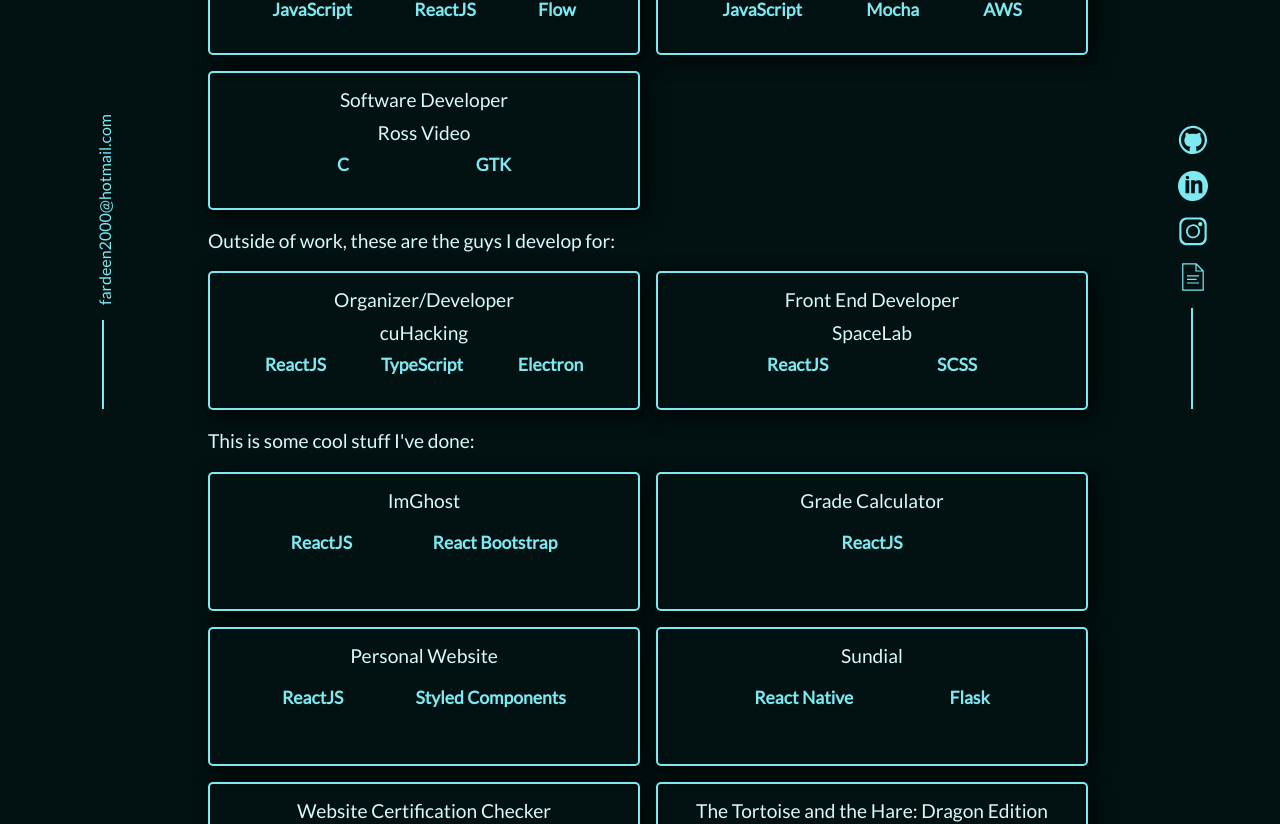
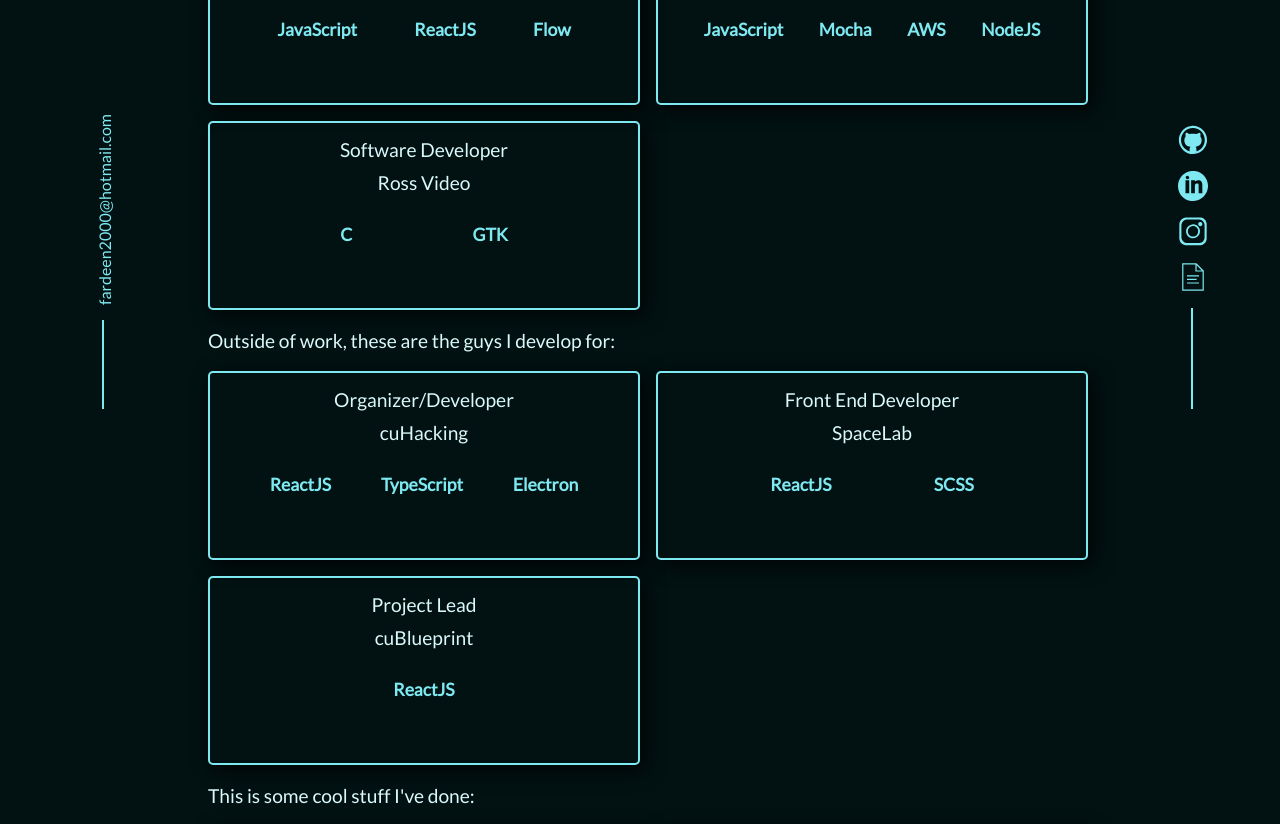
Before and after one commit to deenhaque/Personal-Site, a React (Create React App) app: page /projects in a window 1280 px wide. Shown: the part 391-1215 px from the top of the page. Built offline with nearby package versions, Linux system fonts and the light colour scheme.

Commit message:
Updated resume, projects page, fixed small typo

```diff
--- a/public/index.html
+++ b/public/index.html
@@ -59,5 +59,20 @@
       To begin the development, run `npm start` or `yarn start`.
       To create a production bundle, use `npm run build` or `yarn build`.
 		-->
+
+    <!-- Global site tag (gtag.js) - Google Analytics -->
+    <script
+      async
+      src="https://www.googletagmanager.com/gtag/js?id=G-PHLFFBHECE"
+    ></script>
+    <script>
+      window.dataLayer = window.dataLayer || [];
+      function gtag() {
+        dataLayer.push(arguments);
+      }
+      gtag('js', new Date());
+
+      gtag('config', 'G-PHLFFBHECE');
+    </script>
   </body>
 </html>
--- a/src/components/App/App.js
+++ b/src/components/App/App.js
@@ -11,10 +11,12 @@
 
 const App = () => {
   const [palette, setPalette] = useState(
-    window.localStorage.getItem('palette') || 'blue'
+    window.localStorage.getItem('palette') || 'Blue'
   );
+  console.log('palette', palette);
 
   const updatePalette = ({ target: { textContent } }) => {
+    console.log('palette', palette);
     window.localStorage.setItem('palette', textContent);
     // TODO: Set the meta tag's theme colour to the theme's background
     return setPalette(textContent);
--- a/src/components/Footer/Footer.js
+++ b/src/components/Footer/Footer.js
@@ -4,7 +4,7 @@
 import { ReactComponent as Github } from '../../stuff/github.svg';
 import { ReactComponent as Linkedin } from '../../stuff/linkedin.svg';
 import { ReactComponent as Document } from '../../stuff/document.svg';
-import resume from './../../stuff/DeenHaque2021.pdf';
+import resume from './../../stuff/DeenHaque.pdf';
 const Footer = () => {
   const email = 'fardeen2000@hotmail.com';
   return (
--- a/src/components/Projects/Projects.js
+++ b/src/components/Projects/Projects.js
@@ -89,6 +89,9 @@
           <Project project key={`${project.name}-${i}`} {...project} />
         ))}
       </StyledProjects>
+      <br />
+      <br />
+      <br />
     </>
   );
 };
--- a/src/components/Projects/ProjectsStyling.js
+++ b/src/components/Projects/ProjectsStyling.js
@@ -4,7 +4,7 @@
 
 const ProjectOnHoverAnimation = keyframes`
 	from {
-		height: 100px;
+		height: 150px;
 		/* TODO: Make the text fade in (currently buggy) */
 		p:nth-last-child(1) {
 			opacity: 0;
@@ -23,12 +23,12 @@
 		height: 100%;
 	}
 	to {
-		height: 100px;
+		height: 150px;
 	}
 `;
 
 const StyledProject = styled.div`
-  height: 100px;
+  height: 150px;
   padding: 5px 15px;
   border: 2px solid ${({ theme }) => theme.primary};
   border-radius: 5px;
@@ -36,7 +36,7 @@
   box-shadow: 5px 5px 20px 0px rgba(0, 0, 0, 0.75);
 
   @media only screen and (${viewports.laptopL}) {
-    height: 125px;
+    height: 175px;
   }
 
   p:nth-last-child(1) {
@@ -77,6 +77,10 @@
   display: flex;
   flex-direction: row;
   justify-content: space-evenly;
+  flex-wrap: wrap;
+  padding: 0px;
+  /* margin: 0px; */
+  margin: 20px 10px;
 `;
 
 export const SkillSection = styled.div`
@@ -126,7 +130,7 @@
           <Skills key={`${name}-${tech}-${i}`}>{technology}</Skills>
         ))}
       </SkillsDiv>
-      <Text>{description}</Text>
+      <Text center>{description}</Text>
     </StyledProject>
   );
 };
@@ -140,7 +144,7 @@
     grid-template-columns: 50% 50%;
   }
 
-  @media only screen and (${viewports.mobileXL}) {
+  @media only screen and (${viewports.laptop}) {
     grid-template-columns: 100%;
   }
 `;
--- a/src/components/Projects/projectData.js
+++ b/src/components/Projects/projectData.js
@@ -4,7 +4,7 @@
     organization: 'cuHacking',
     tech: ['ReactJS', 'TypeScript', 'Electron'],
     description:
-      "I'm developing a map editing tool that allows users to input geojson data to build create maps.",
+      "I'm developing a map editing tool that allows users to modify geojson data to create maps.",
     link: ''
   },
   {
@@ -13,6 +13,14 @@
     tech: ['ReactJS', 'SCSS'],
     description:
       "I'm working on the SpaceLab website with the other SpaceLab developers!",
+    link: ''
+  },
+  {
+    name: 'Project Lead',
+    organization: 'cuBlueprint',
+    tech: ['ReactJS'],
+    description:
+      "I'm working with a team of cool React developers to revamp the cuBlueprint website.",
     link: ''
   }
 ];
@@ -29,7 +37,7 @@
     name: 'ImGhost',
     tech: ['ReactJS', 'React Bootstrap'],
     description:
-      'ImGhost is a (now taken down) public image hosting website that allows users could share any images with other users',
+      'ImGhost is a (now taken down) public image hosting website that allows users could share any images with other users.',
     link: 'https://github.com/The-Homiesexuals/imghost'
   },
   {
@@ -42,7 +50,8 @@
   {
     name: 'Personal Website',
     tech: ['ReactJS', 'Styled Components'],
-    description: 'Hope you like this project, haha.',
+    description:
+      'Hope you like this project, haha. The site will probably constantly be changing as I figure out what makes the site easier for users to digest.',
     link: 'https://github.com/deenhaque/Personal-Site/'
   },
   {
@@ -72,8 +81,7 @@
   },
   {
     name: 'TypeScript',
-    description:
-      "I've started using TypeScript because the type checking is really cool!"
+    description: 'JS with types. Need I say more?'
   },
   {
     name: 'JavaScript',
@@ -93,7 +101,7 @@
   {
     name: 'C++',
     description:
-      "I've used C++ mainly for school projects. I like how slick it feels, along with how low level it can be."
+      "I've used C++ mainly for school projects. I like how slick it feels, along with how low level it can be"
   },
   {
     name: 'Java',
@@ -115,13 +123,13 @@
     organization: 'Ross Video',
     tech: ['C', 'GTK'],
     description:
-      'I worked with the Switcher team to write features and fix bugs for the switcher simulator.'
+      'I worked with the Switcher team to write features and fix bugs for the switcher simulator'
   },
   {
     name: 'Server Side Cloud Developer',
     organization: 'Enghouse Espial Inc.',
-    tech: ['JavaScript', 'Mocha', 'AWS'],
+    tech: ['JavaScript', 'Mocha', 'AWS', 'NodeJS'],
     description:
-      "I created new features, maintained existing ones, and automated testing for it all to ensure Espial's Elevate product works flawlessly."
+      "I created new features, maintained existing ones, and automated testing for it all to ensure Espial's Elevate product works flawlessly"
   }
 ];
```
Also changed, not shown: 2 other files (tests, documents, lock files or other folders). Lines whose indentation alone changed are shown as unchanged.
